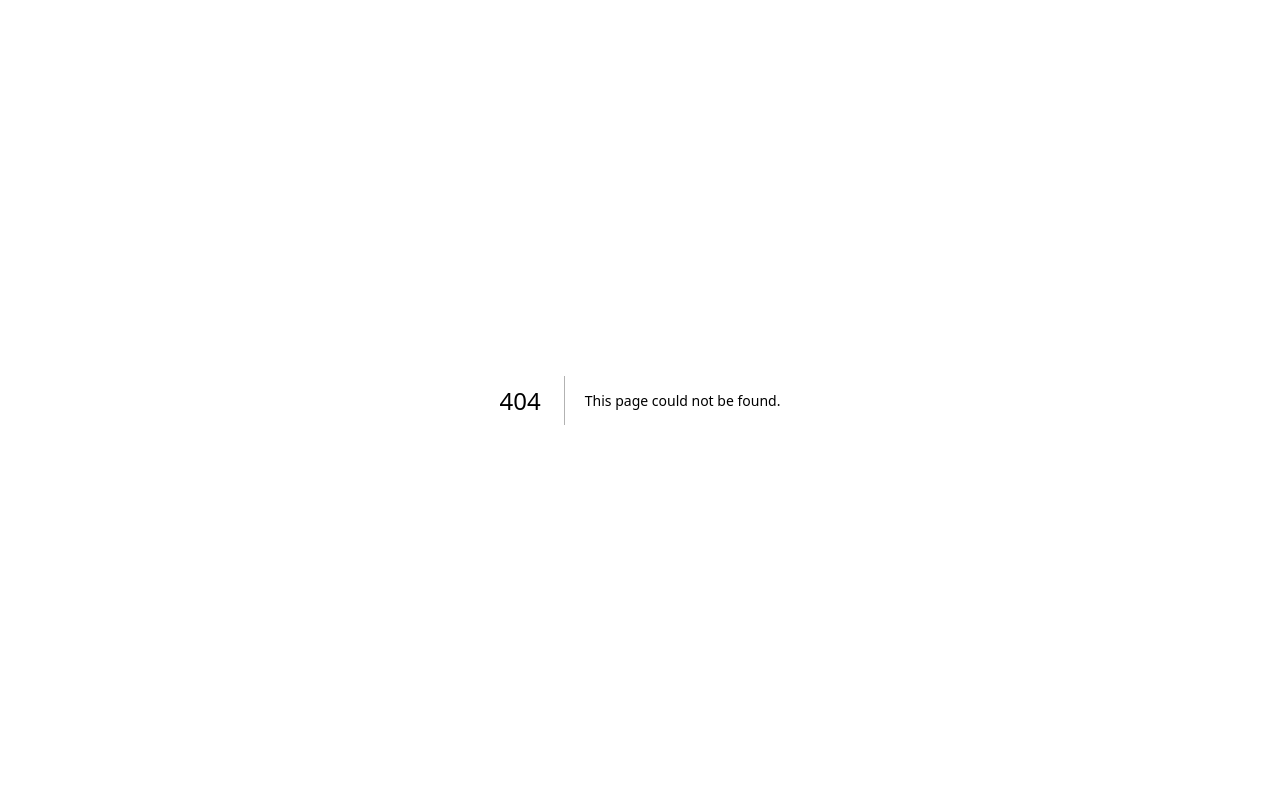
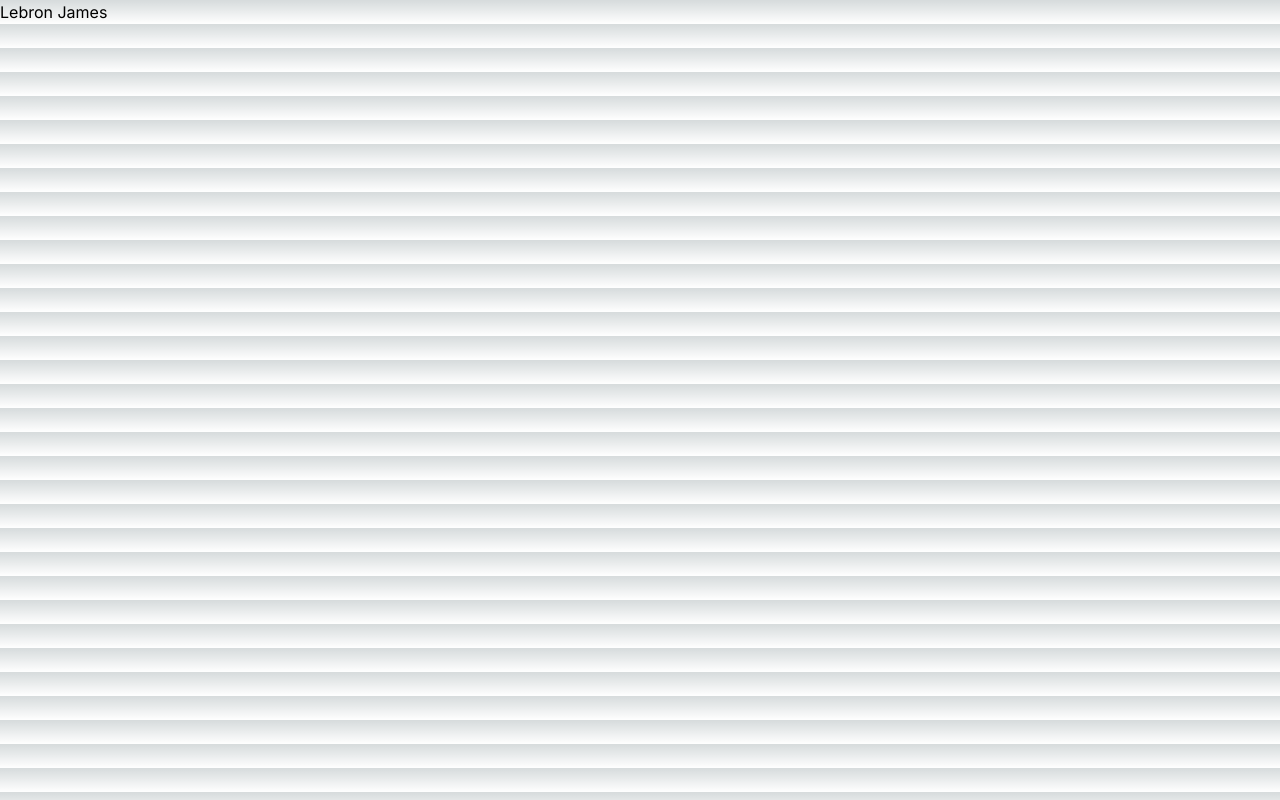
Before and after one commit to adam-gill/enc, a Next.js app: page /dashboard in a window 1280 px wide. Before the commit this address had no page. Built offline with nearby package versions, Linux system fonts and the light colour scheme.

Commit message:
init commit

```diff
--- /dev/null
+++ b/app/dashboard/page.tsx
@@ -0,0 +1,13 @@
+import React from 'react';
+
+
+
+const dashboard = () => {
+    return (
+        <div>
+            Lebron James
+        </div>
+    );
+};
+
+export default dashboard;
--- a/app/page.tsx
+++ b/app/page.tsx
@@ -107,6 +107,8 @@ export default function Home() {
             Instantly deploy your Next.js site to a shareable URL with Vercel.
           </p>
         </a>
+
+        <h1 className="flex items-center justify-center text-lg">Lebron James</h1>
       </div>
     </main>
   );
```
Also changed, not shown: package.json (+9 -7 lines), 1 other file (tests, documents, lock files or other folders).
